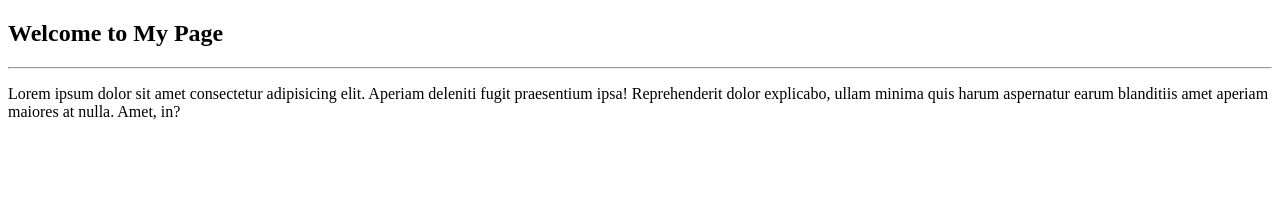
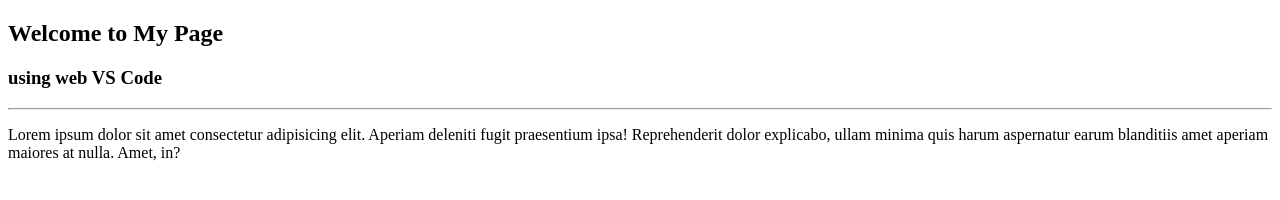
Before and after one commit to ahmedharedy2006/GitHub-Dev-Week, a plain HTML site: page index.html in a window 1280 px wide. Drawn offline with Linux system fonts and the light colour scheme.

Commit message:
feat: update index page

```diff
--- a/index.html
+++ b/index.html
@@ -7,6 +7,7 @@
 </head>
 <body>
  <h2>Welcome to My Page</h2>
+ <h3>using web VS Code </h3>
  <hr>
  <p>Lorem ipsum dolor sit amet consectetur adipisicing elit. Aperiam deleniti fugit praesentium ipsa! Reprehenderit dolor explicabo, ullam minima quis harum aspernatur earum blanditiis amet aperiam maiores at nulla. Amet, in?</p>
 </body>
```
